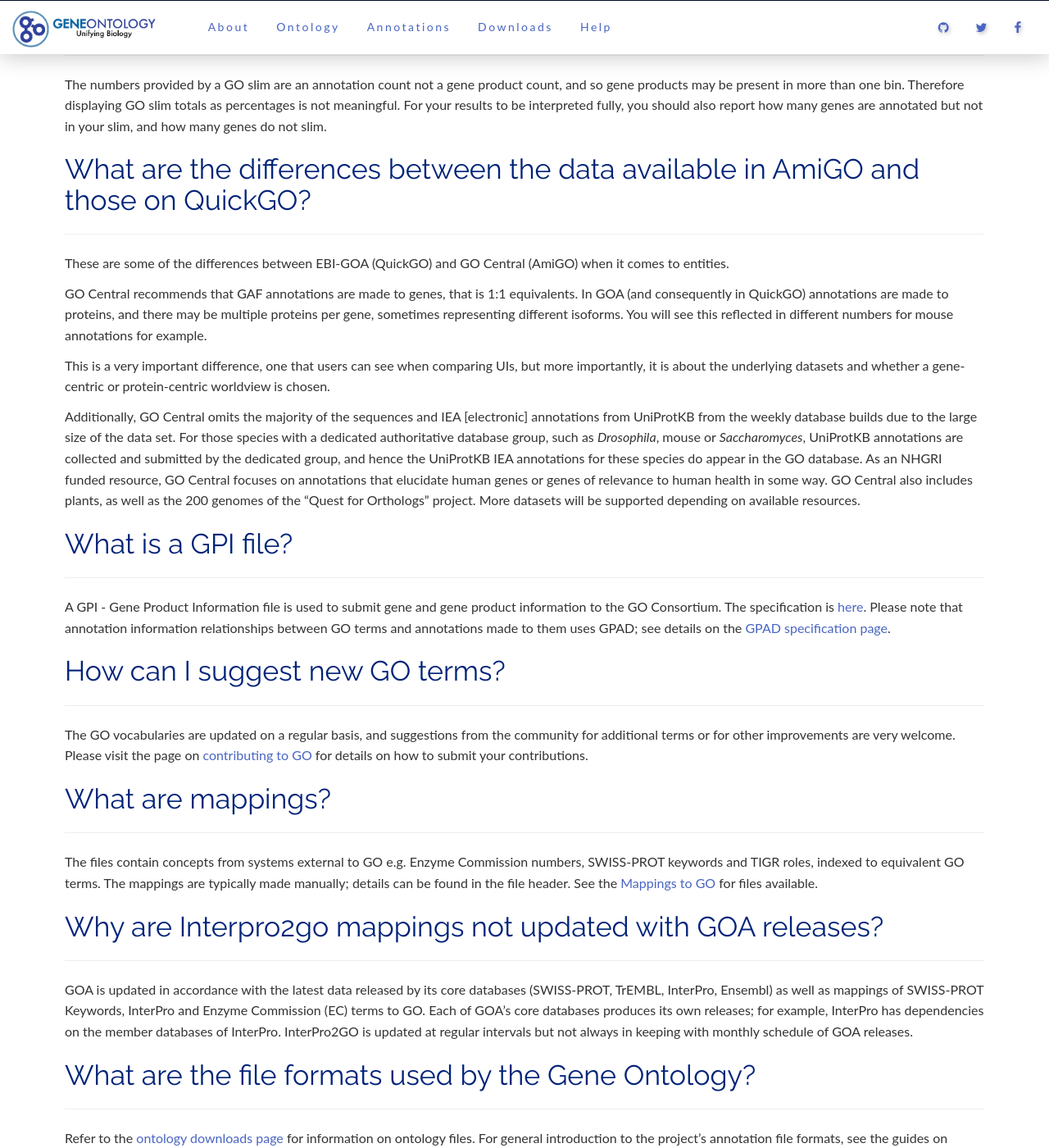
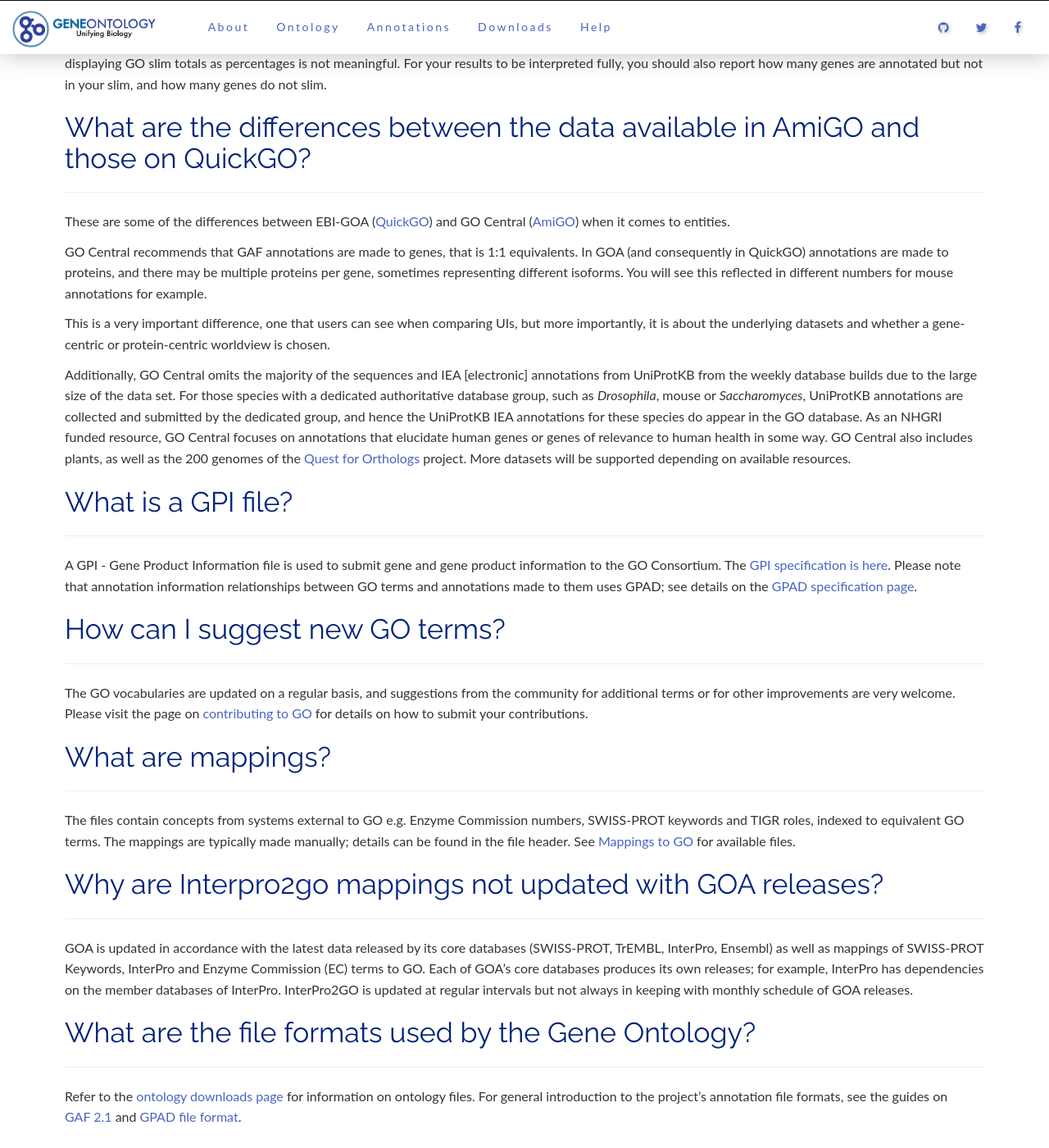
Before and after one commit to geneontology/geneontology.github.io, a Jekyll site: the page built from _docs/faq.md, in a window 1280 px wide and 1400 px high, scrolled down 17819 px. Shown: the whole window at 82% size. Built offline with Jekyll 4.4.1, drawn with Linux system fonts in a browser that asks for light colours; nearby versions of some CDN libraries; some of the changed text lies outside the part shown.

Commit message:
Update faq.md
Small fixes. still needs review

```diff
--- a/_docs/faq.md
+++ b/_docs/faq.md
@@ -1105,7 +1105,7 @@
 
 As of August 1, 2009, the original GO flat file format was deprecated and is no longer be provided by the GO Consortium.
 
-The OBO-Edit project, which used to generate the flat file format, has been [*mothballed*](http://oboedit.org/){:target="blank"}.
+The OBO-Edit project, which used to generate the flat file format, [has been *mothballed*](http://oboedit.org/){:target="blank"}.
 
 ## Where can I find software to allow me to edit the GO terms?
 --------------------------------------------------------------------------------------------------------------------
@@ -1120,7 +1120,6 @@
 {:/comment}
 
 -   [Protege](http://protege.stanford.edu/){:target="blank"}: Protege is a free, open-source ontology editor and framework for building intelligent systems. At this time, all ontology editors for GO use this program.
--   [OBO-Edit - **now deprecated**](http://oboedit.org/){:target="blank"}: OBO-Edit was developed by the software group at the Berkeley Drosophila Genome Project (BDGP), specifically for ontology editing; it ensured that file syntax remained correct. In the past, it was also used for editing GO, but its use has been deprecated.
 
 ## What is an ontology?
 ------------------------------------------
@@ -1158,13 +1157,13 @@
 [annotation](/faq-tags/annotation)
 {:/comment}
 
-These are some of the differences between EBI-GOA (QuickGO) and GO Central (AmiGO) when it comes to entities.
+These are some of the differences between EBI-GOA ([QuickGO](https://www.ebi.ac.uk/QuickGO/)) and GO Central ([AmiGO](http://amigo.geneontology.org/amigo)) when it comes to entities.
 
 GO Central recommends that GAF annotations are made to genes, that is 1:1 equivalents. In GOA (and consequently in QuickGO) annotations are made to proteins, and there may be multiple proteins per gene, sometimes representing different isoforms. You will see this reflected in different numbers for mouse annotations for example.
 
 This is a very important difference, one that users can see when comparing UIs, but more importantly, it is about the underlying datasets and whether a gene-centric or protein-centric worldview is chosen.
 
-Additionally, GO Central omits the majority of the sequences and IEA \[electronic\] annotations from UniProtKB from the weekly database builds due to the large size of the data set. For those species with a dedicated authoritative database group, such as *Drosophila*, mouse or *Saccharomyces*, UniProtKB annotations are collected and submitted by the dedicated group, and hence the UniProtKB IEA annotations for these species do appear in the GO database. As an NHGRI funded resource, GO Central focuses on annotations that elucidate human genes or genes of relevance to human health in some way. GO Central also includes plants, as well as the 200 genomes of the "Quest for Orthologs" project. More datasets will be supported depending on available resources.
+Additionally, GO Central omits the majority of the sequences and IEA \[electronic\] annotations from UniProtKB from the weekly database builds due to the large size of the data set. For those species with a dedicated authoritative database group, such as *Drosophila*, mouse or *Saccharomyces*, UniProtKB annotations are collected and submitted by the dedicated group, and hence the UniProtKB IEA annotations for these species do appear in the GO database. As an NHGRI funded resource, GO Central focuses on annotations that elucidate human genes or genes of relevance to human health in some way. GO Central also includes plants, as well as the 200 genomes of the [Quest for Orthologs](https://questfororthologs.org/) project. More datasets will be supported depending on available resources.
 
 ## What is a GPI file?
 -----------------------------------------
@@ -1178,7 +1177,7 @@
 [software](/faq-tags/software)
 {:/comment}
 
-A GPI - Gene Product Information file is used to submit gene and gene product information to the GO Consortium. The specification is [here](http://geneontology.org/page/gene-product-information-gpi-format). Please note that annotation information relationships between GO terms and annotations made to them uses GPAD; see details on the [GPAD specification page](/docs/gene-product-association-data-gpad-format/).
+A GPI - Gene Product Information file is used to submit gene and gene product information to the GO Consortium. The [GPI specification is here](http://geneontology.org/page/gene-product-information-gpi-format). Please note that annotation information relationships between GO terms and annotations made to them uses GPAD; see details on the [GPAD specification page](/docs/gene-product-association-data-gpad-format/).
 
 ## How can I suggest new GO terms?
 ----------------------------------------------------------------------
@@ -1202,7 +1201,7 @@
 [mappings](/faq-tags/mappings)
 {:/comment}
 
-The files contain concepts from systems external to GO e.g. Enzyme Commission numbers, SWISS-PROT keywords and TIGR roles, indexed to equivalent GO terms. The mappings are typically made manually; details can be found in the file header. See the [Mappings to GO](/page/download-mappings) for files available.
+The files contain concepts from systems external to GO e.g. Enzyme Commission numbers, SWISS-PROT keywords and TIGR roles, indexed to equivalent GO terms. The mappings are typically made manually; details can be found in the file header. See [Mappings to GO](/page/download-mappings) for available files.
 
 ## Why are Interpro2go mappings not updated with GOA releases?
 -------------------------------------------------------------------------------------------------------------------------
@@ -1280,10 +1279,12 @@
 [third-party tools](/faq-tags/third-party-tools)
 {:/comment}
 
-Open the [QuickGO web-page](http://www.ebi.ac.uk/QuickGO/){:target="blank"}
-Click on the Search and Filter GO annotation sets link located beneath the search box
-This will lead you to an Annotation download page where you can click the filter icon (Located to the right hand side of the page)
-The filter annotations page you will see has a list of filter options located at the top of the page. Click on taxon to input the taxon identifier of the species you would like to get GO annotations for (Example: Taxon identifier 6279 for Brugia malayi)
+[Open QuickGO](http://www.ebi.ac.uk/QuickGO/){:target="blank"}
+
+Click on the Search and Filter GO annotation sets link located beneath the search box. This will lead you to an Annotation download page where you can click the filter icon (Located to the right hand side of the page).
+
+The filter annotations page you will see has a list of filter options located at the top of the page. Click on taxon to input the taxon identifier of the species you would like to get GO annotations for (Example: Taxon identifier 6279 for Brugia malayi).
+
 Click submit to get your results. If you click on the Statistics icon and then through the different tabs on the page that pop up, you can see the breakdown of the different annotations.
 -   Number of annotations 37380 (example)
 -   Number of distinct proteins 8357 (example)
```
Also changed, not shown: other parts of _docs/faq.md (+2 -2 lines).
